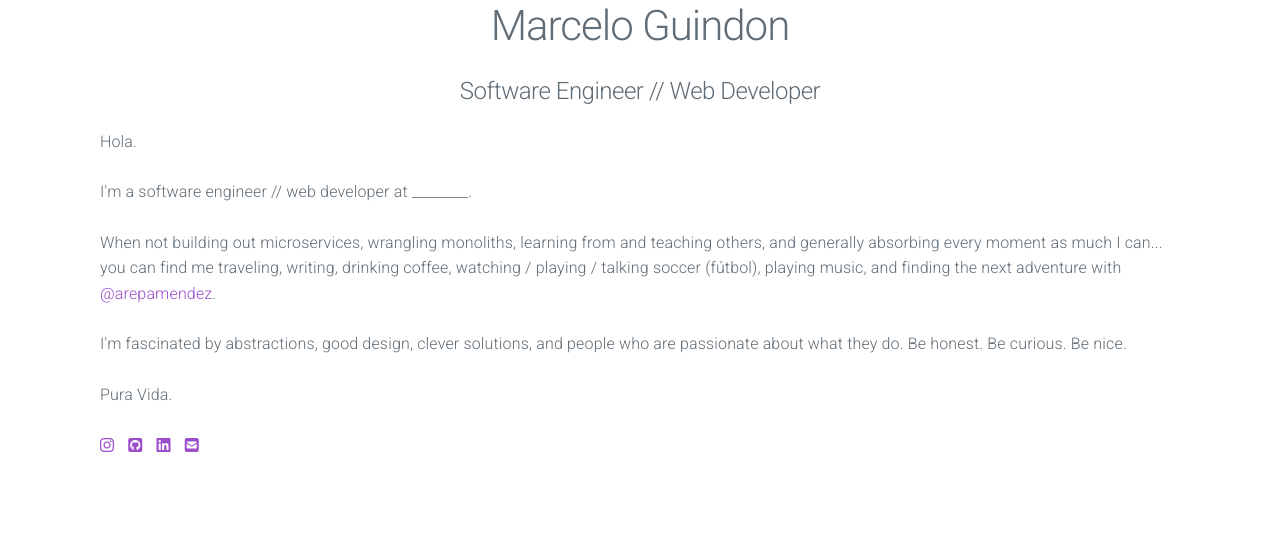
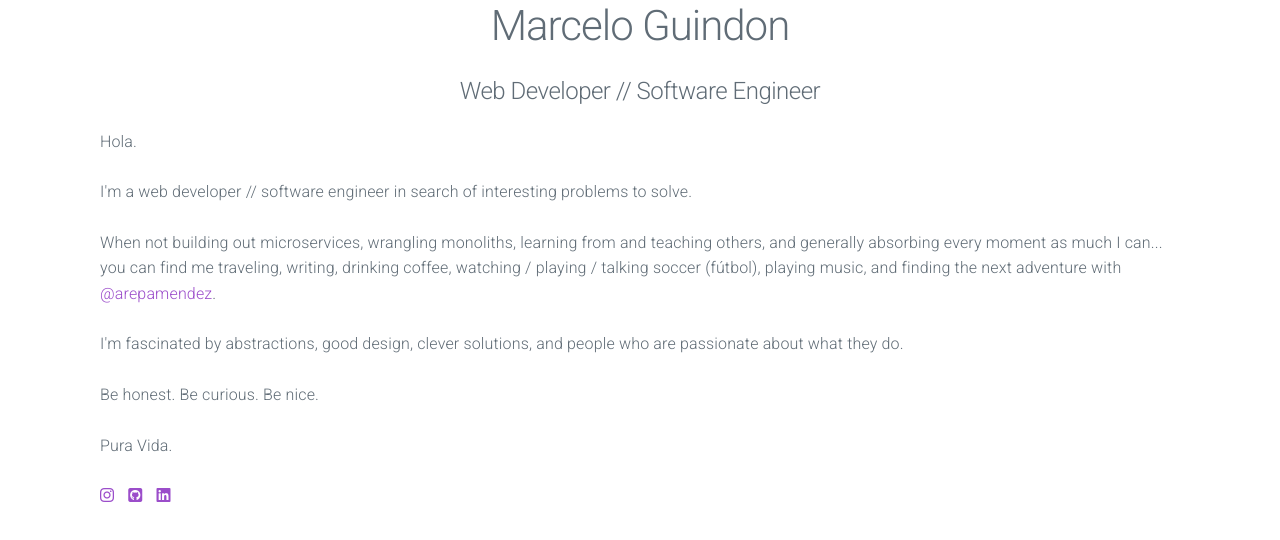
Before and after one commit to monteverdetico/marcelo, a plain HTML site: page index.html in a window 1280 px wide. Drawn offline with nearby package versions, Linux system fonts and the light colour scheme.

Commit message:
edit content

```diff
--- a/index.html
+++ b/index.html
@@ -26,7 +26,7 @@
         </div>
         <div class="row">
           <div class="column">
-            <h5 style="text-align: center;">Software Engineer // Web Developer</h5>
+            <h5 style="text-align: center;">Web Developer // Software Engineer</h5>
           </div>
         </div>
         <div class="row">
@@ -35,13 +35,16 @@
               Hola.
             </p>
             <p>
-              I'm a software engineer // web developer at ________.
+              I'm a web developer // software engineer in search of interesting problems to solve.
             </p>
             <p>
               When not building out microservices, wrangling monoliths, learning from and teaching others, and generally absorbing every moment as much I can... you can find me traveling, writing, drinking coffee, watching / playing / talking soccer (fútbol), playing music, and finding the next adventure with <a href="https://www.instagram.com/arepamendez/" target="_blank">@arepamendez</a>.
             </p>
             <p>
-              I'm fascinated by abstractions, good design, clever solutions, and people who are passionate about what they do. Be honest. Be curious. Be nice.
+              I'm fascinated by abstractions, good design, clever solutions, and people who are passionate about what they do.
+            </p>
+            <p>
+              Be honest. Be curious. Be nice.
             </p>
             <p>
               Pura Vida.
@@ -59,9 +62,9 @@
             <a href="https://www.linkedin.com/in/marceloguindon/" class="social-icon" target="_blank">
               <i class="fa fa-linkedin-square fa-4" aria-hidden="true"></i>
             </a>
-            <a href="" class="social-icon">
+            <!-- <a href="" class="social-icon">
               <i class="fa fa-envelope-square fa-4" aria-hidden="true"></i>
-            </a>
+            </a> -->
           </div>
       </div>
     </div>
```
